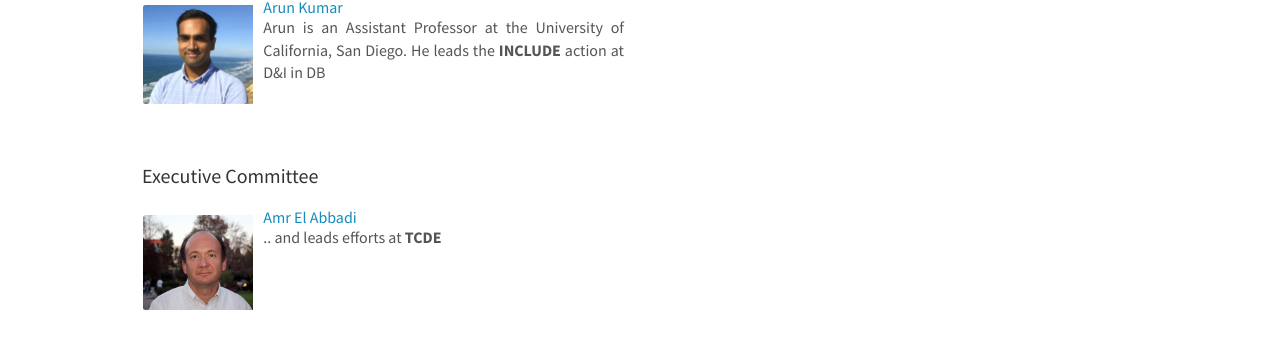
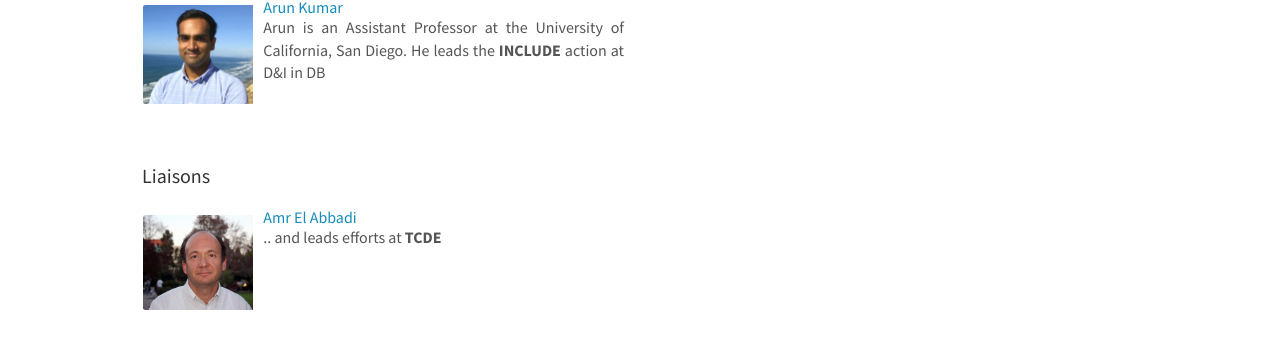
Before and after one commit to zmeihui/dbdni.github.io, a Jekyll site: the page built from index.md, in a window 1280 px wide and 900 px high, scrolled down 917 px. Shown: the part 97-456 px from the top of the window. Built offline with Jekyll 4.4.1, drawn with Linux system fonts in a browser that asks for light colours; nearby versions of some CDN libraries; comment, search, counter and statistics services are not loaded.

Commit message:
liaisons

```diff
--- a/_includes/people.html
+++ b/_includes/people.html
@@ -36,7 +36,7 @@ Jump to <a href="/#core_members">Core Members</a>, <a href="#executive_committee
 {% endif %}
 
 
-<h4 id="executive_committee">Executive Committee</h4>
+<h4 id="liaisons">Liaisons</h4>
 {% assign number_printed = 0 %}
 {% for member in site.data.executive_committee %}
 
```
